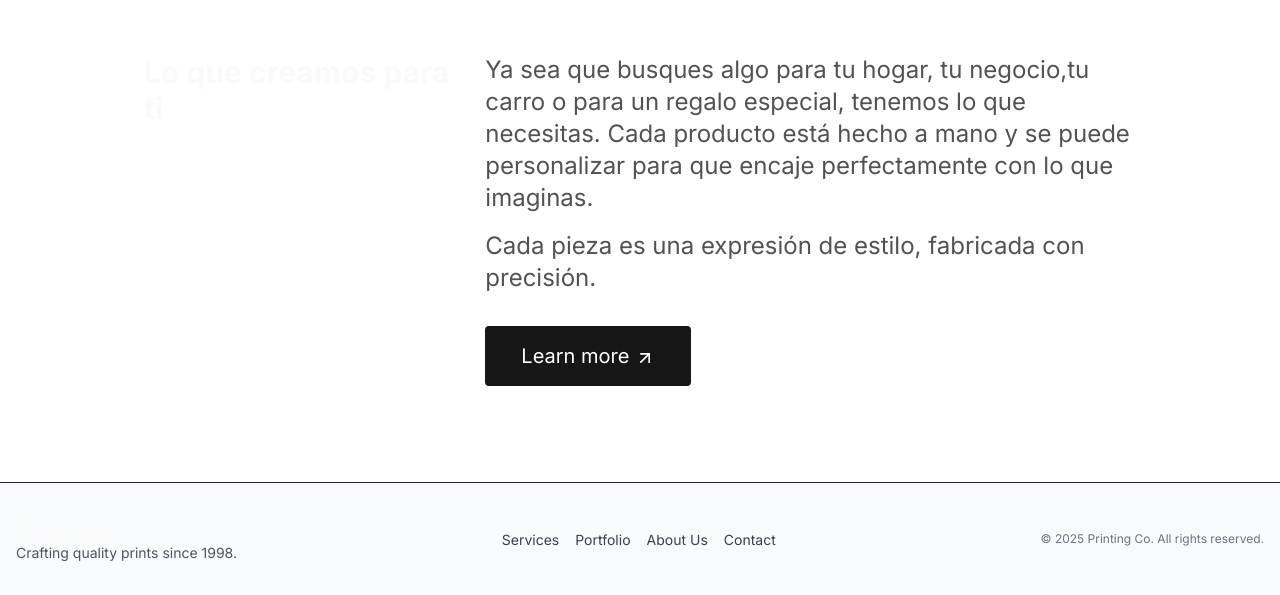
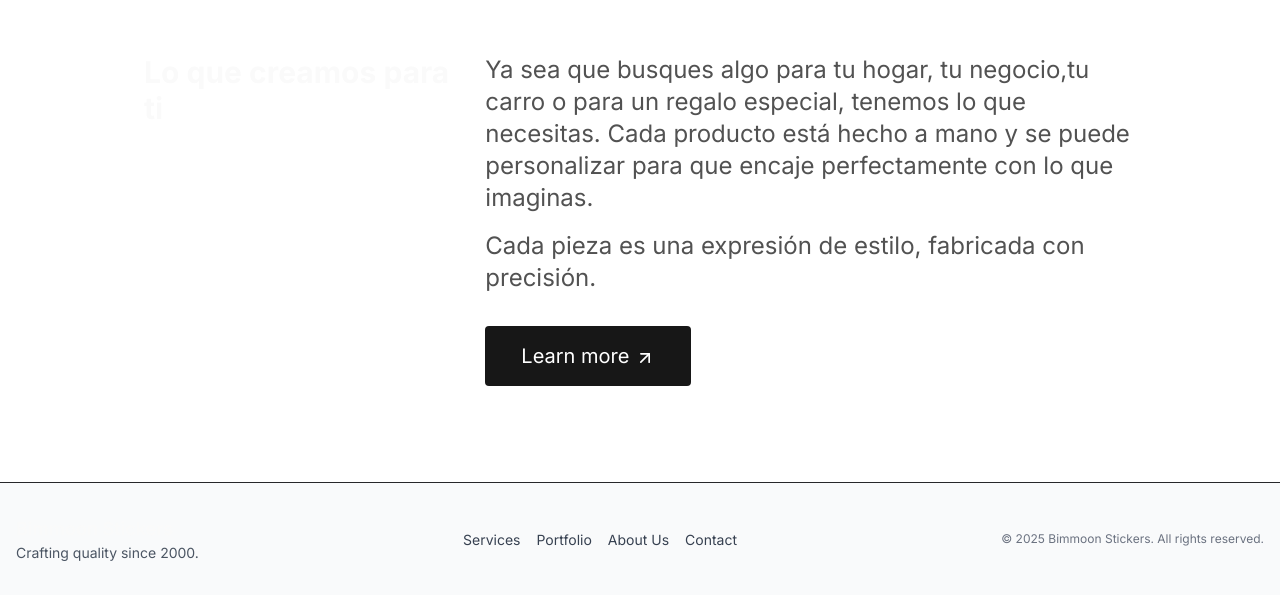
Before and after one commit to gap689/bimmoon, a Next.js app: page / in a window 1280 px wide. Shown: the part 3708-4303 px from the top of the page. Built offline with nearby package versions, Linux system fonts and the light colour scheme.

Commit message:
footer text

```diff
--- a/components/footer.tsx
+++ b/components/footer.tsx
@@ -5,9 +5,9 @@ export function Footer() {
       <div className="container mx-auto px-4 py-8 flex flex-col md:flex-row items-center justify-between text-center md:text-left">
         {/* Left side - Company Info */}
         <div className="mb-4 md:mb-0">
-          <h2 className="text-lg font-semibold">Printing Co.</h2>
+          <h2 className="text-lg font-semibold">Bimmoon Stickers</h2>
           <p className="text-sm text-gray-600">
-            Crafting quality prints since 1998.
+            Crafting quality since 2000.
           </p>
         </div>
 
@@ -20,7 +20,7 @@ export function Footer() {
               </a>
             </li>
             <li>
-              <a href="/portfolio" className="text-sm text-gray-700 hover:underline">
+              <a href="/" className="text-sm text-gray-700 hover:underline">
                 Portfolio
               </a>
             </li>
@@ -40,7 +40,7 @@ export function Footer() {
         {/* Right side - Copyright */}
         <div className="mt-4 md:mt-0">
           <p className="text-xs text-gray-500">
-            © {new Date().getFullYear()} Printing Co. All rights reserved.
+            © {new Date().getFullYear()} Bimmoon Stickers. All rights reserved.
           </p>
         </div>
       </div>
```
